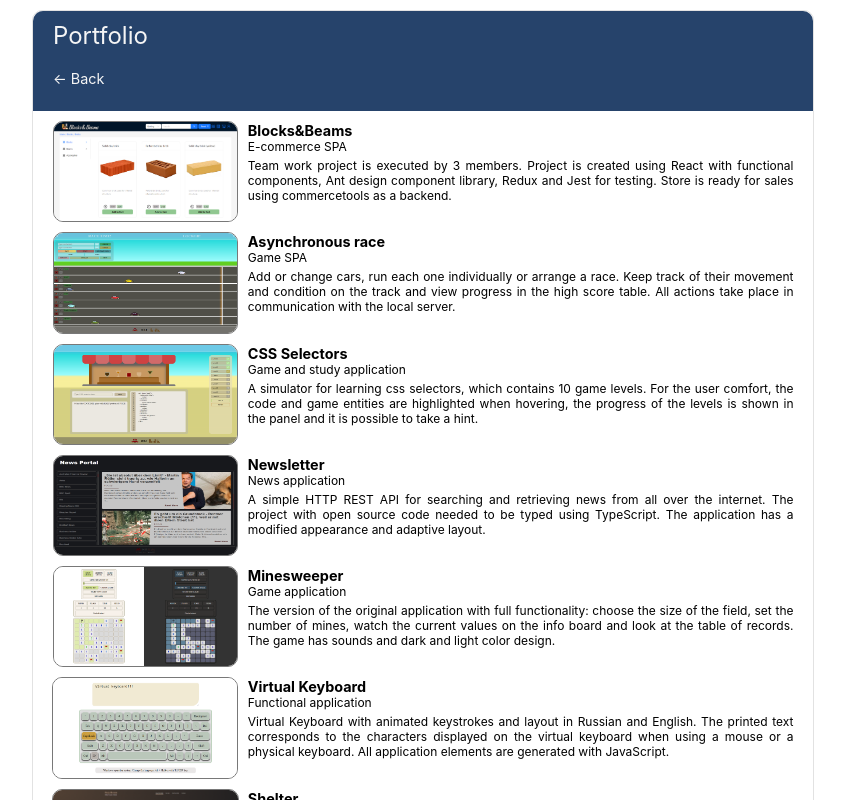
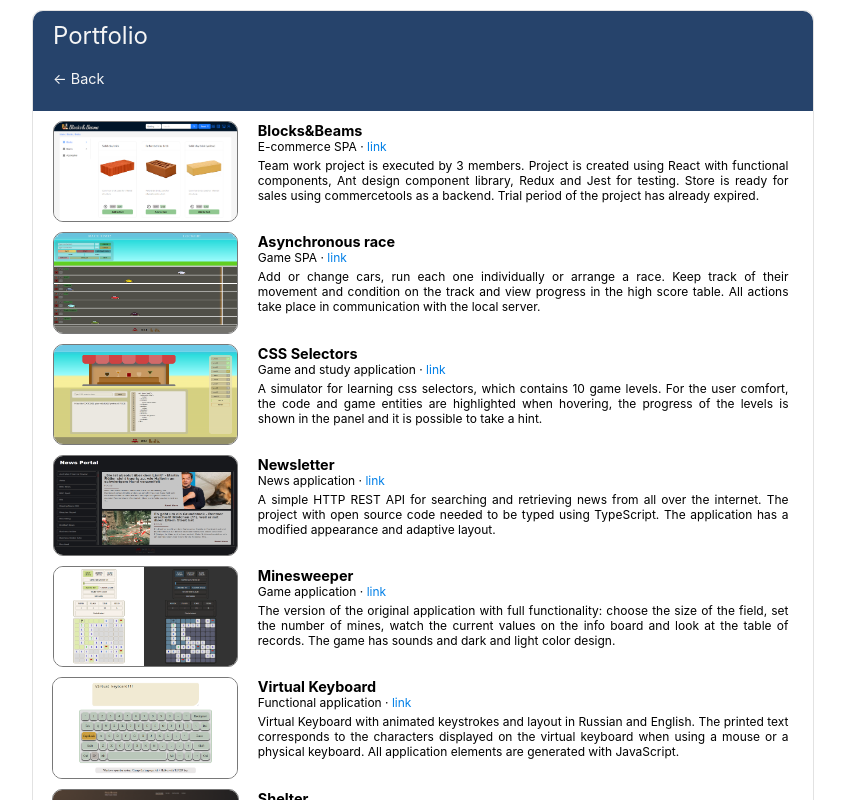
Before and after one commit to LuFtKrabbe/CV, a React (Create React App) app: page /portfolio in a window 1280 px wide. Shown: the top 800 px of the page, without its empty margins (217-1062 px from the left). Built offline with nearby package versions, Linux system fonts and the light colour scheme.

Commit message:
feat: add links to projects and social media

```diff
--- a/src/modules/projects/projectsData.tsx
+++ b/src/modules/projects/projectsData.tsx
@@ -11,7 +11,8 @@ import imageShelter from '../../assets/projects/shelter.png';
 export type ProjectsData = {
   name: string;
   type: string;
-  picture?: string;
+  link: string;
+  picture: string;
   description: string;
   descriptionExpand: string;
 };
@@ -19,6 +20,7 @@ export type ProjectsData = {
 export const projectsPlants: ProjectsData = {
   name: 'Plants',
   type: 'Landing page',
+  link: 'https://rolling-scopes-school.github.io/luftkrabbe-JSFEPRESCHOOL2022Q4/plants/#contacts',
   picture: imagePlants,
   description: `A landing page that sales plants and care services. Adaptive and responsive layout
   for mobile and desktop devices.`,
@@ -29,6 +31,7 @@ export const projectsPlants: ProjectsData = {
 export const projectsMomentum: ProjectsData = {
   name: 'Momentum',
   type: 'Functional application',
+  link: 'https://rolling-scopes-school.github.io/luftkrabbe-JSFEPRESCHOOL2022Q4/momentum/',
   picture: imageMomentum,
   description: `A landing page that sales plants and care services. Adaptive and responsive layout for mobile and desktop devices.`,
   descriptionExpand: `The app shows the time and greets the user, who can also choose a suitable background from the image
@@ -39,6 +42,7 @@ export const projectsMomentum: ProjectsData = {
 export const projectsShelter: ProjectsData = {
   name: 'Shelter',
   type: 'Two-page website',
+  link: 'https://rolling-scopes-school.github.io/luftkrabbe-JSFE2023Q1/shelter/#our-friends',
   picture: imageShelter,
   description: `A simple two-page website with cute pets. Adaptive and responsive layout for mobile and desktop devices.`,
   descriptionExpand: `The shelter's page with its pets and information about them. This is more complex project than the
@@ -48,6 +52,7 @@ export const projectsShelter: ProjectsData = {
 export const projectsKeyboard: ProjectsData = {
   name: 'Virtual Keyboard',
   type: 'Functional application',
+  link: 'https://luftkrabbe.github.io/virtual-keyboard/src/index.html',
   picture: imageKeyboard,
   description: `Virtual Keyboard with Russian and English layout.`,
   descriptionExpand: `Virtual Keyboard with animated keystrokes and layout in Russian and English. The printed text corresponds
@@ -58,6 +63,7 @@ export const projectsKeyboard: ProjectsData = {
 export const projectsMinesweeper: ProjectsData = {
   name: 'Minesweeper',
   type: 'Game application',
+  link: 'https://rolling-scopes-school.github.io/luftkrabbe-JSFE2023Q1/minesweeper/',
   picture: imageMinesweeper,
   description: `The project is executed using vanilla JavaScript. Set up the game and play with Light or Dark theme.`,
   descriptionExpand: `The version of the original application with full functionality: choose the size of the field, set
@@ -68,6 +74,7 @@ export const projectsMinesweeper: ProjectsData = {
 export const projectsNewsletter: ProjectsData = {
   name: 'Newsletter',
   type: 'News application',
+  link: 'https://rolling-scopes-school.github.io/luftkrabbe-JSFE2023Q1/migration-newip-to-ts/',
   picture: imageNewsletter,
   description: `A simple HTTP REST API for searching and retrieving news from all over the internet.`,
   descriptionExpand: `A simple HTTP REST API for searching and retrieving news from all over the internet. The project
@@ -77,6 +84,7 @@ export const projectsNewsletter: ProjectsData = {
 export const projectsSelectors: ProjectsData = {
   name: 'CSS Selectors',
   type: 'Game and study application',
+  link: 'https://rolling-scopes-school.github.io/luftkrabbe-JSFE2023Q1/rss-css-selectors/',
   picture: imageSelectors,
   description: `The project is executed using TypeScript and ES6+ features. Learn the CSS selectors in playing form.`,
   descriptionExpand: `A simulator for learning css selectors, which contains 10 game levels. For the user comfort, the
@@ -87,6 +95,7 @@ export const projectsSelectors: ProjectsData = {
 export const projectsAsyncRace: ProjectsData = {
   name: 'Asynchronous race',
   type: 'Game SPA',
+  link: 'https://rolling-scopes-school.github.io/luftkrabbe-JSFE2023Q1/async-race/',
   picture: imageRace,
   description: `The SPA is executed using REST architecture with local server interaction.`,
   descriptionExpand: `Add or change cars, run each one individually or arrange a race. Keep track of their movement and
@@ -97,9 +106,11 @@ export const projectsAsyncRace: ProjectsData = {
 export const projectsCommerce: ProjectsData = {
   name: 'Blocks&Beams',
   type: 'E-commerce SPA',
+  link: 'https://blocks-n-beams.netlify.app/main',
   picture: imageCommerce,
   description: `Team work project is executed by 3 members. Project is created using React with functional components,
   Ant design component library, Redux and Jest for testing. Store is ready for sales!`,
   descriptionExpand: `Team work project is executed by 3 members. Project is created using React with functional components,
-  Ant design component library, Redux and Jest for testing. Store is ready for sales using commercetools as a backend.`,
+  Ant design component library, Redux and Jest for testing. Store is ready for sales using commercetools as a backend. Trial
+  period of the project has already expired.`,
 };
--- a/src/modules/projects/projectsExpand.scss
+++ b/src/modules/projects/projectsExpand.scss
@@ -24,7 +24,7 @@
   text-align: justify;
   width: 75%;
   height: 100%;
-  padding: 0 0 0 10px;
+  padding: 0 5px 0 20px;
   & .projectsExpand-name {
     font-size: 1.2rem;
     font-weight: 700;
@@ -33,6 +33,11 @@
   & .projectsExpand-type {
     padding: 0 0 4px 0;
   }
+  & .projectsExpand-link {
+    text-decoration: none;
+    color: $color-portfolio-link;
+    padding: 0 0 4px 0;
+  }
   & .projectsExpand-container {
     font-size: 1.0rem;
     padding: 4px 0 4px 0;
--- a/src/modules/projects/projectsExpand.tsx
+++ b/src/modules/projects/projectsExpand.tsx
@@ -8,7 +8,12 @@ const ProjectsExpandBlock = (projectsExpand: ProjectsData): JSX.Element => {
       </div>
       <div className="projectsExpand-container">
         <div className="projectsExpand-name">{projectsExpand.name}</div>
-        <div className="projectsExpand-type">{projectsExpand.type}</div>
+        <div className="projectsExpand-type">
+          {projectsExpand.type} ·{' '}
+          <a href={projectsExpand.link} className="projectsExpand-link">
+            link
+          </a>
+        </div>
         <div className="projectsExpand-description">{projectsExpand.descriptionExpand}</div>
       </div>
     </div>
--- a/src/pages/print/profile.tsx
+++ b/src/pages/print/profile.tsx
@@ -48,10 +48,10 @@ const Profile: FC = (): JSX.Element => {
               <div className="header-name">Alexander Filimonov</div>
               <div className="header-profession">Frontend-developer</div>
               <div className="header-links">
-                <NavLink to="/portfolio" className="header-vk">
+                <NavLink to="https://vk.com/luftkrabbe" className="header-vk">
                   VK
                 </NavLink>
-                <NavLink to="/portfolio" className="header-github">
+                <NavLink to="https://github.com/LuFtKrabbe" className="header-github">
                   Github
                 </NavLink>
                 <NavLink to="/portfolio" className="header-portfolio">
--- a/src/styles/colors.scss
+++ b/src/styles/colors.scss
@@ -28,3 +28,4 @@ $color-main-projects-divider: rgb(190, 190, 190);
 // Portfolio page //
 
 $color-portfolio-images: rgb(120, 120, 120);
+$color-portfolio-link: rgb(0, 127, 231);
```
